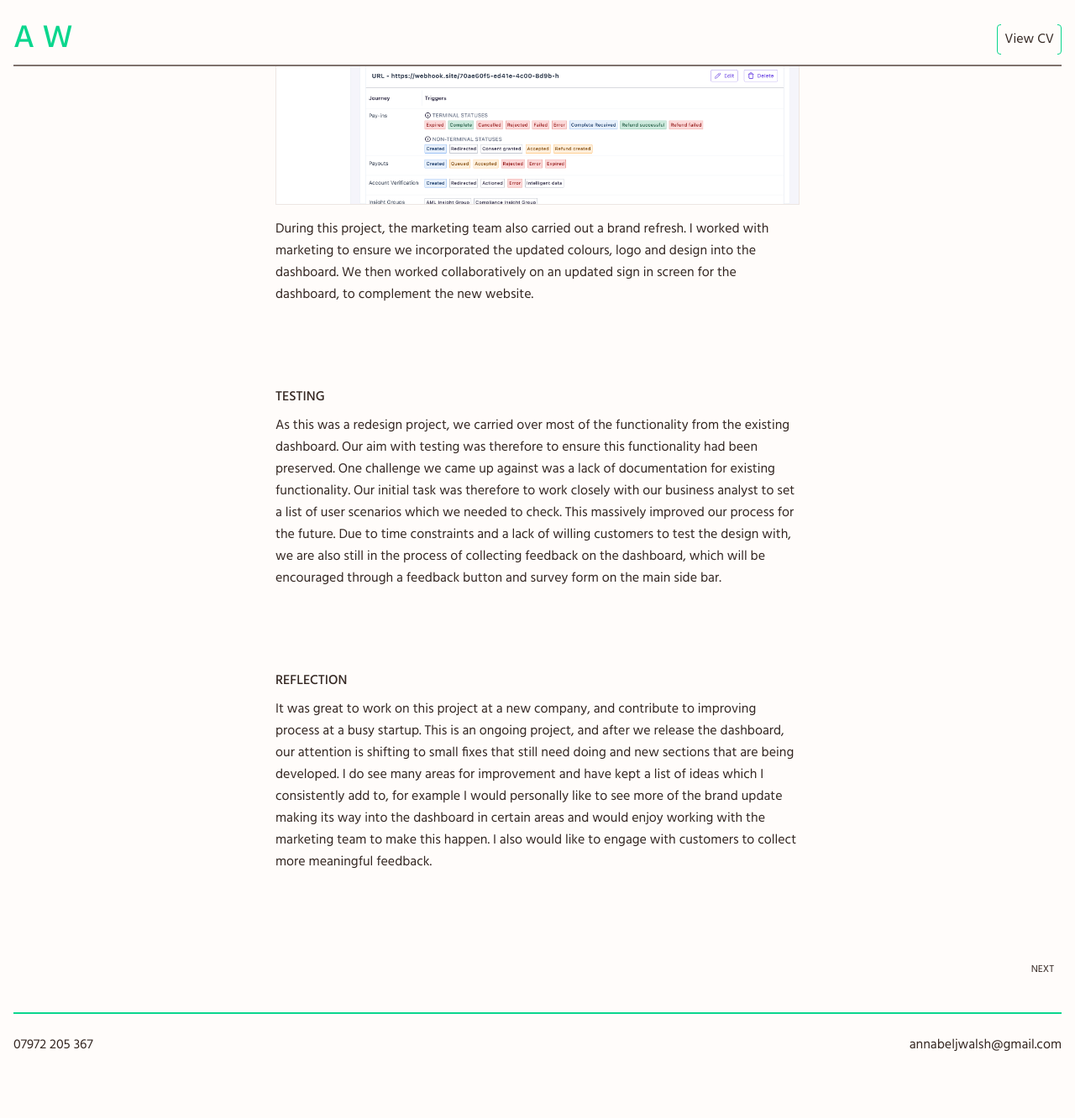
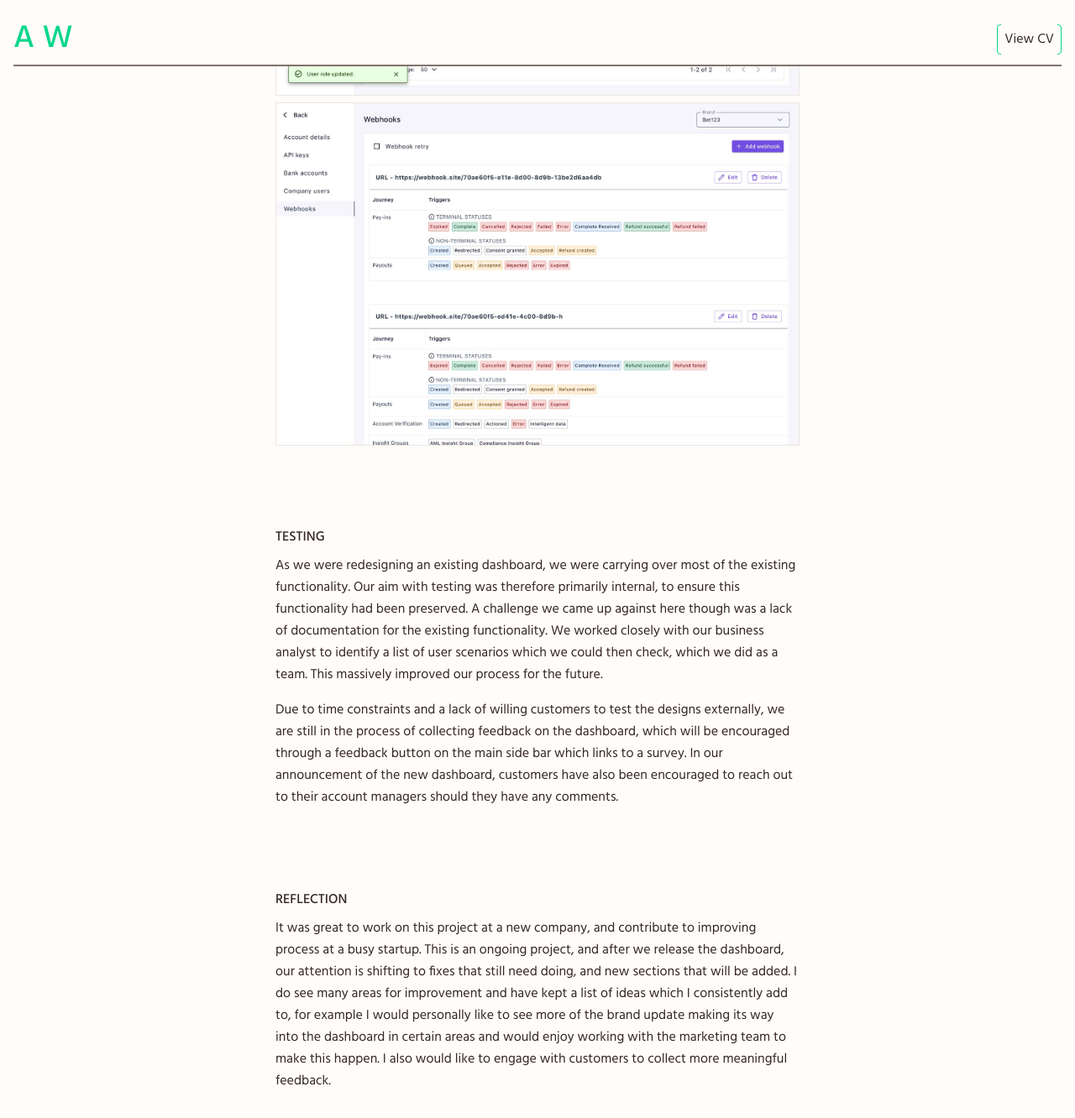
Before and after one commit to davidhiskett/awalsh, a Jekyll site: the page built from _posts/2025-10-28-admin-dashboard.md, in a window 1280 px wide and 1400 px high, scrolled down 8148 px. Shown: the top 1332 px of the window at 84% size. Built offline with Jekyll 4.4.1, drawn with Linux system fonts in a browser that asks for light colours; before the commit the page ends 9430 px from its top, so only the background shows below that; some of the changed text lies outside the part shown.

Commit message:
Update project text

```diff
--- a/_posts/2025-10-28-admin-dashboard.md
+++ b/_posts/2025-10-28-admin-dashboard.md
@@ -1,6 +1,6 @@
 ---
 layout: project
-title:  "Admin dashboard redesign"
+title: "Admin dashboard redesign"
 type: "UI Design | UX Design"
 description: "Admin dashboard redesign for Yaspa's open banking dashboard."
 image: "admin-dashboard/main-image.png"
@@ -9,7 +9,7 @@ image: "admin-dashboard/main-image.png"
 ## OVERVIEW
 The admin dashboard at Yaspa is a crucial B2B communication tool, documenting data on open banking transactions.
 
-With a growing list of complaints, and new features being planned, there was a need to improve the dashboard with scalability in mind. Originally designed by the development team, the dashboard was built with only a few UX patterns in mind, which were based on assumption and never tested. As features have been added, so has the number of issues requiring short term fixes. Being a crucial stage in securing new contracts, improving the dashboard would also bring a welcomed update to sales collateral.
+With a growing list of complaints, and upcoming new features, there was a need to improve the dashboard with scalability in mind. The dashboard was originally built with only a few UX patterns in mind, which were based on assumption and never tested. As features have been added, so has the number of issues requiring short term fixes. Being a crucial stage in securing new contracts, improving the dashboard would also bring a welcomed update to sales collateral.
 
 I was brought on board to tackle this redesign. I was the only designer on the project, working alongside a product manager, business analyst, data scientist, three front end developers and two testers. With further input from several other stakeholders.
 
@@ -39,17 +39,17 @@ Prior to joining the company, a design colleague had conducted interviews with t
 
 As a product team we then spoke internally to the compliance, customer support and sales teams to get an assessment of how our colleagues, and the customers they spoke to daily, experienced the dashboard. Below is a summary of the points we discovered.
 
-![]({{ site.baseurl }}/assets/img/admin-dashboard/interviews-1.png)
+![no-border]({{ site.baseurl }}/assets/img/admin-dashboard/interviews-1.png)
 
 ### MARKET RESEARCH
-We conducted some market research to evaluate current visual and UX standards, with a particular focus on payments dashboards. We kept a communal board of screenshots, which I sorted by product and then further divided into specific areas to help with pages we were designing. From this analysis, we found Stripe, GoCardless and Checkout.com useful in relevance and interesting design. This board was added to and used frequently by the whole team throughout the whole project.
+We conducted market research to evaluate current visual and UX standards, with a particular focus on payments dashboards. We kept a communal board of screenshots, which I sorted by product and then further divided into specific areas for features relevant to us. From this, we found Stripe, GoCardless and Checkout.com useful in relevance and interesting design. This board was added to and used frequently by the whole team throughout the whole project.
 
 
 We progressed with a collection of confirmed problems and an idea of how we wanted to reshape the dashboard, and we defined requirements for each section on confluence. For areas we were less certain about, including a new customers page, we held design workshops to outline what we knew, what was possible, and what had been requested. We also met with the front end team regularly to confirm expectations and functional requirements.
 
 
 ### LAYOUT EXPLORATION
-Different options for general structure and navigation were considered, but from our research a main left navigation side bar was common and felt the most appropriate for future growth of the dashboard. This would free up the page header to be used for extra content, and provide space for future pages to be added underneath.
+Different options for general structure and navigation wdere considered, but from our research a main left navigation side bar was common and felt the most appropriate for future growth of the dashboard. This would free up the page header to be used for extra content, and provide space for future pages to be added underneath.
 
 <div class="row two-column">
     <img src="{{ site.baseurl }}/assets/img/admin-dashboard/layout-exploration-1.png">
@@ -70,24 +70,36 @@ We created and reviewed wireframes for each section of the dashboard, below is a
     <img src="{{ site.baseurl }}/assets/img/admin-dashboard/wireframes-6.png">
 </div>
 
+During this process it was agreed the visuals for an overview page would be created and displayed using the data visualisation tool Tableau, and that this would be in the second round of development.
+
 ### FINAL DESIGNS
-After collecting relevant feedback from all teams, I laid out the final designs in order of priority as set out by the development team. This involved a handoff with the front event developers and testers, to intercept any last minute uncertainties and tickets written in conjunction with the product manager. This was a fluid and collaborative process with the front end developers, reviewing designs with me before they were handed to the testing team.
+After collecting relevant feedback from internal teams, we submitted the final designs for development. This involved multiple handoff sessions with the front event developers and testers, to intercept last minute uncertainties and allow for these to be detailed on tickets. This was a fluid and collaborative process with the front end developers, who constantly reviewed their work with me before it was handed to the testing team.
 
 ![]({{ site.baseurl }}/assets/img/admin-dashboard/final-design-1.png)
+Login screen updated in line with our website and brand refresh.
+
 ![]({{ site.baseurl }}/assets/img/admin-dashboard/final-design-2.png)
+The main payments screen, with improved filters and page layout.
+
 ![]({{ site.baseurl }}/assets/img/admin-dashboard/final-design-3.png)
+Transaction details were moved to an overlay in the same view, as customers had noted it was a nuisance to be taken away from the transactions table and constantly navigate back.
+
 ![]({{ site.baseurl }}/assets/img/admin-dashboard/final-design-4.png)
+A new customer area was created, which will be used to highlight potential fraudulent activity in future developments.
+
 ![]({{ site.baseurl }}/assets/img/admin-dashboard/final-design-5.png)
 ![]({{ site.baseurl }}/assets/img/admin-dashboard/final-design-6.png)
+We applied a new layout for the settings area.
+
 ![]({{ site.baseurl }}/assets/img/admin-dashboard/final-design-7.png)
 ![]({{ site.baseurl }}/assets/img/admin-dashboard/final-design-8.png)
 
-During this project, the marketing team also carried out a brand refresh. I worked with marketing to ensure we incorporated the updated colours, logo and design into the dashboard. We then worked collaboratively on an updated sign in screen for the dashboard, to complement the new website.
-
 
 ### TESTING
-As this was a redesign project, we carried over most of the functionality from the existing dashboard. Our aim with testing was therefore to ensure this functionality had been preserved. One challenge we came up against was a lack of documentation for existing functionality. Our initial task was therefore to work closely with our business analyst to set a list of user scenarios which we needed to check. This massively improved our process for the future. Due to time constraints and a lack of willing customers to test the design with, we are also still in the process of collecting feedback on the dashboard, which will be encouraged through a feedback button and survey form on the main side bar.
+As we were redesigning an existing dashboard, we were carrying over most of the existing functionality. Our aim with testing was therefore primarily internal, to ensure this functionality had been preserved. A challenge we came up against here though was a lack of documentation for the existing functionality. We worked closely with our business analyst to identify a list of user scenarios which we could then check, which we did as a team. This massively improved our process for the future.
+
+Due to time constraints and a lack of willing customers to test the designs externally, we are still in the process of collecting feedback on the dashboard, which will be encouraged through a feedback button on the main side bar which links to a survey. In our announcement of the new dashboard, customers have also been encouraged to reach out to their account managers should they have any comments.
 
 
 ### REFLECTION
-It was great to work on this project at a new company, and contribute to improving process at a busy startup. This is an ongoing project, and after we release the dashboard, our attention is shifting to small fixes that still need doing and new sections that are being developed. I do see many areas for improvement and have kept a list of ideas which I consistently add to, for example I would personally like to see more of the brand update making its way into the dashboard in certain areas and would enjoy working with the marketing team to make this happen. I also would like to engage with customers to collect more meaningful feedback.
+It was great to work on this project at a new company, and contribute to improving process at a busy startup. This is an ongoing project, and after we release the dashboard, our attention is shifting to fixes that still need doing, and new sections that will be added. I do see many areas for improvement and have kept a list of ideas which I consistently add to, for example I would personally like to see more of the brand update making its way into the dashboard in certain areas and would enjoy working with the marketing team to make this happen. I also would like to engage with customers to collect more meaningful feedback.
```
Also changed, not shown: other parts of _posts/2025-10-28-admin-dashboard.md (+1 -1 lines), assets/img/admin-dashboard/final-design-3.png, assets/img/admin-dashboard/final-design-7.png, assets/img/admin-dashboard/final-design-8.png, 11 other files.
